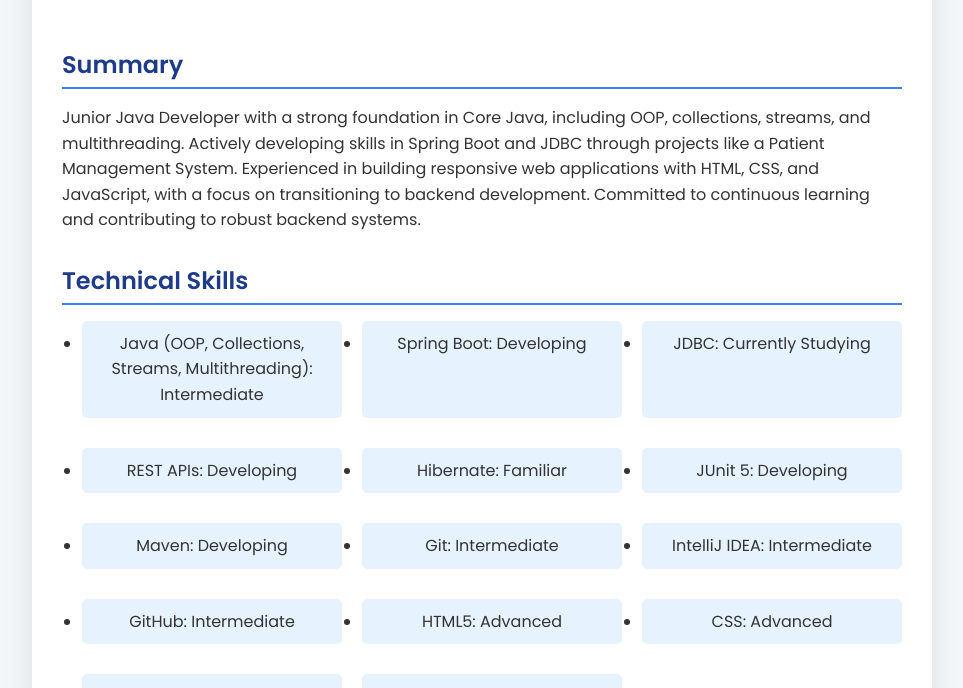
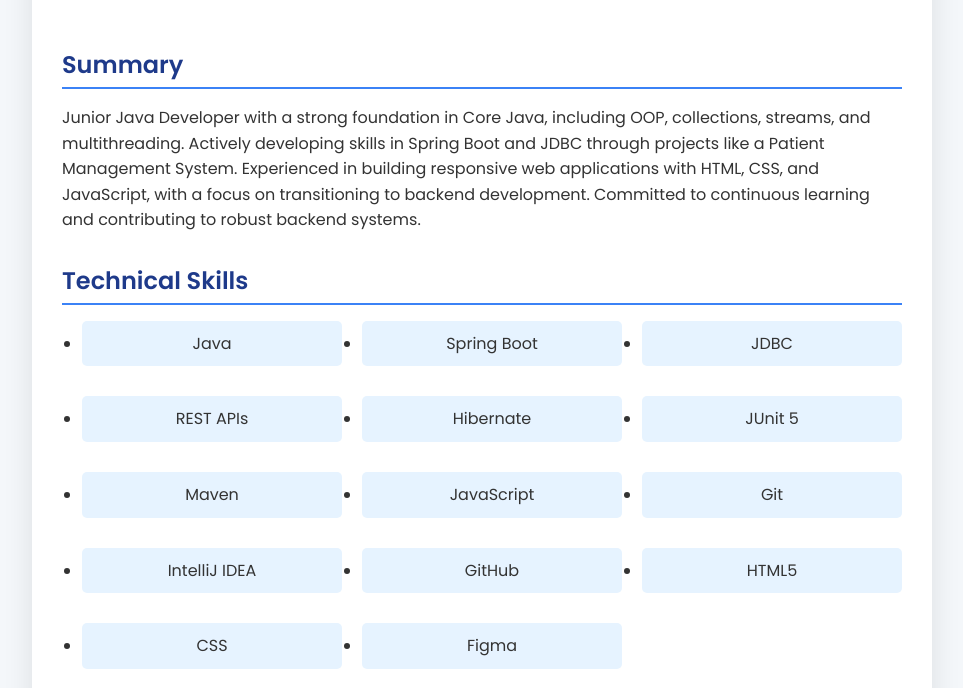
Before and after one commit to MishaSimonian/MY_CV, a plain HTML site: page index.html in a window 1280 px wide. Shown: the part 241-929 px from the top of the page, without its empty margins (158-1121 px from the left). Drawn offline with Linux system fonts and the light colour scheme.

Commit message:
Update index.html

```diff
--- a/index.html
+++ b/index.html
@@ -37,8 +37,10 @@
     }
     return gk_fileData[filename] || "";
   }
-        </script><!DOCTYPE html>
+</script>
+<!DOCTYPE html>
 <html lang="en">
+
 <head>
   <meta charset="UTF-8">
   <meta name="viewport" content="width=device-width, initial-scale=1.0">
@@ -52,6 +54,7 @@
       background-color: #f4f7fa;
       color: #333;
     }
+
     .container {
       max-width: 900px;
       margin: 40px auto;
@@ -60,28 +63,34 @@
       border-radius: 10px;
       overflow: hidden;
     }
+
     .header {
       background: linear-gradient(135deg, #1e3a8a, #3b82f6);
       color: #fff;
       padding: 40px;
       text-align: center;
     }
+
     .header h1 {
       margin: 0;
       font-size: 2.2em;
       font-weight: 600;
     }
+
     .header p {
       margin: 5px 0;
       font-size: 1em;
       opacity: 0.9;
     }
+
     .content {
       padding: 30px;
     }
+
     .section {
       margin-bottom: 30px;
     }
+
     .section h2 {
       font-size: 1.5em;
       color: #1e3a8a;
@@ -89,101 +98,132 @@
       padding-bottom: 5px;
       margin-bottom: 15px;
     }
-        .section p, .section ul {
+
+    .section p,
+    .section ul {
       font-size: 1em;
       line-height: 1.6;
     }
+
     .section ul {
       padding-left: 20px;
     }
+
     .section ul li {
       margin-bottom: 10px;
     }
+
     .skills-grid {
       display: grid;
       grid-template-columns: repeat(auto-fit, minmax(200px, 1fr));
       gap: 20px;
     }
+
     .skills-grid li {
       background: #e6f3ff;
       padding: 10px;
       border-radius: 5px;
       text-align: center;
     }
-        .experience, .education, .projects {
+
+    .experience,
+    .education,
+    .projects {
       margin-bottom: 20px;
     }
-        .experience h3, .education h3, .projects h3 {
+
+    .experience h3,
+    .education h3,
+    .projects h3 {
       font-size: 1.2em;
       color: #333;
       margin: 10px 0 5px;
     }
-        .experience p, .education p, .projects p {
+
+    .experience p,
+    .education p,
+    .projects p {
       margin: 5px 0;
       font-size: 0.95em;
       color: #666;
     }
+
     .projects ul {
       margin-top: 10px;
     }
+
     @media (max-width: 600px) {
       .container {
         margin: 20px;
       }
+
       .header {
         padding: 20px;
       }
+
       .header h1 {
         font-size: 1.8em;
       }
+
       .content {
         padding: 20px;
       }
+
       .section h2 {
         font-size: 1.3em;
       }
     }
   </style>
 </head>
+
 <body>
   <div class="container">
     <div class="header">
       <h1>Misha Simonian</h1>
       <p>+421950321947 | simonyanmishakareni@outlook.com | Banská Bystrica, Slovak Republic</p>
-            <p><a href="https://github.com/MishaSimonian" style="color: #fff; text-decoration: none;">github.com/MishaSimonian</a></p>
+      <p><a href="https://github.com/MishaSimonian"
+          style="color: #fff; text-decoration: none;">github.com/MishaSimonian</a></p>
     </div>
     <div class="content">
       <div class="section">
         <h2>Summary</h2>
-                <p>Junior Java Developer with a strong foundation in Core Java, including OOP, collections, streams, and multithreading. Actively developing skills in Spring Boot and JDBC through projects like a Patient Management System. Experienced in building responsive web applications with HTML, CSS, and JavaScript, with a focus on transitioning to backend development. Committed to continuous learning and contributing to robust backend systems.</p>
+        <p>Junior Java Developer with a strong foundation in Core Java, including OOP, collections, streams, and
+          multithreading. Actively developing skills in Spring Boot and JDBC through projects like a Patient Management
+          System. Experienced in building responsive web applications with HTML, CSS, and JavaScript, with a focus on
+          transitioning to backend development. Committed to continuous learning and contributing to robust backend
+          systems.</p>
       </div>
       <div class="section">
         <h2>Technical Skills</h2>
         <ul class="skills-grid">
-                    <li>Java (OOP, Collections, Streams, Multithreading): Intermediate</li>
-                    <li>Spring Boot: Developing</li>
-                    <li>JDBC: Currently Studying</li>
-                    <li>REST APIs: Developing</li>
-                    <li>Hibernate: Familiar</li>
-                    <li>JUnit 5: Developing</li>
-                    <li>Maven: Developing</li>
-                    <li>Git: Intermediate</li>
-                    <li>IntelliJ IDEA: Intermediate</li>
-                    <li>GitHub: Intermediate</li>
-                    <li>HTML5: Advanced</li>
-                    <li>CSS: Advanced</li>
-                    <li>JavaScript: Familiar</li>
-                    <li>Figma: Intermediate</li>
+          <li>Java</li>
+          <li>Spring Boot</li>
+          <li>JDBC</li>
+          <li>REST APIs</li>
+          <li>Hibernate</li>
+          <li>JUnit 5</li>
+          <li>Maven</li>
+          <li>JavaScript</li>
+          <li>Git</li>
+          <li>IntelliJ IDEA</li>
+          <li>GitHub</li>
+          <li>HTML5</li>
+          <li>CSS</li>
+          <li>Figma</li>
         </ul>
       </div>
       <div class="section">
         <h2>Key Projects</h2>
         <div class="projects">
           <h3>Patient Management System</h3>
-                    <p>2024 | <a href="https://github.com/MishaSimonian/Patient-Management-System">github.com/MishaSimonian/Patient-Management-System</a></p>
+          <p>2024 | <a
+              href="https://github.com/MishaSimonian/Patient-Management-System">github.com/MishaSimonian/Patient-Management-System</a>
+          </p>
           <ul>
-                        <li>Developed a Java-based application to manage patient records, implementing CRUD operations for 100+ mock entries using OOP and collections.</li>
-                        <li>Applied exception handling and data validation to improve reliability, reducing errors by 20% during testing.</li>
+            <li>Developed a Java-based application to manage patient records, implementing CRUD operations for 100+ mock
+              entries using OOP and collections.</li>
+            <li>Applied exception handling and data validation to improve reliability, reducing errors by 20% during
+              testing.</li>
             <li>Currently integrating Spring Boot and JDBC to enable REST API and database connectivity.</li>
           </ul>
         </div>
@@ -191,7 +231,8 @@
           <h3>Multithreaded Task Processor</h3>
           <p>2024</p>
           <ul>
-                        <li>Built a Java application using the Runnable interface to process tasks concurrently, improving throughput by 15%.</li>
+            <li>Built a Java application using the Runnable interface to process tasks concurrently, improving
+              throughput by 15%.</li>
             <li>Implemented synchronization to ensure thread safety for shared resources.</li>
           </ul>
         </div>
@@ -199,7 +240,8 @@
           <h3>Algorithm Optimization Suite</h3>
           <p>2023–2024</p>
           <ul>
-                        <li>Developed and tested sorting, searching, and recursive algorithms in Java, optimizing performance by 25% for large datasets.</li>
+            <li>Developed and tested sorting, searching, and recursive algorithms in Java, optimizing performance by 25%
+              for large datasets.</li>
             <li>Utilized Java Streams and Collections for efficient data processing.</li>
           </ul>
         </div>
@@ -207,7 +249,8 @@
           <h3>Flower Shop Online Store (New Year’s Marathon Winner)</h3>
           <p>2023</p>
           <ul>
-                        <li>Designed a responsive e-commerce site with JavaScript, HTML, and CSS, earning best user experience among 50+ participants.</li>
+            <li>Designed a responsive e-commerce site with JavaScript, HTML, and CSS, earning best user experience among
+              50+ participants.</li>
           </ul>
         </div>
       </div>
@@ -217,9 +260,11 @@
           <h3>Freelance Web Developer</h3>
           <p>Self-Employed | Banská Bystrica, Slovak Republic | July 2020–Present</p>
           <ul>
-                        <li>Developed 5+ responsive websites using HTML, CSS, JavaScript, and WordPress, meeting 100% of client deadlines.</li>
+            <li>Developed 5+ responsive websites using HTML, CSS, JavaScript, and WordPress, meeting 100% of client
+              deadlines.</li>
             <li>Integrated third-party APIs for payment and booking systems, improving user engagement by 20%.</li>
-                        <li>Collaborated with clients to define project requirements, ensuring high satisfaction and repeat business.</li>
+            <li>Collaborated with clients to define project requirements, ensuring high satisfaction and repeat
+              business.</li>
           </ul>
         </div>
       </div>
@@ -228,7 +273,9 @@
         <div class="education">
           <h3>Java-Profession</h3>
           <p>Productstar | October 2023–Present</p>
-                    <p>Mastered Core Java (OOP, collections, streams, lambda expressions, multithreading, Java I/O) and currently studying JDBC, Spring Boot, REST APIs, and design patterns. Built projects including a patient management system and multithreaded applications.</p>
+          <p>Mastered Core Java (OOP, collections, streams, lambda expressions, multithreading, Java I/O) and currently
+            studying JDBC, Spring Boot, REST APIs, and design patterns. Built projects including a patient management
+            system and multithreaded applications.</p>
         </div>
         <div class="education">
           <h3>Additional Training</h3>
@@ -236,6 +283,14 @@
             Front-End Developer, HTML-Academy (2021–2022)<br>
             Web Development for Beginners: HTML and CSS, Stepik (2021)<br>
             PHP Developer, php.zone (2022–2023)
+          </p>
+        </div>
+        <div class="education">
+          <h3>Novgorod State University named after Yaroslav-the-Wise (NovSU)</h3>
+          <p>
+            Specialist Degree (Equivalent to Master's in Medicine/Dentistry)<br>
+            Dentistry<br>
+            September 2015 – July 2020
           </p>
         </div>
       </div>
@@ -256,4 +311,5 @@
     </div>
   </div>
 </body>
+
 </html>
```
Lines whose indentation alone changed are shown as unchanged.
